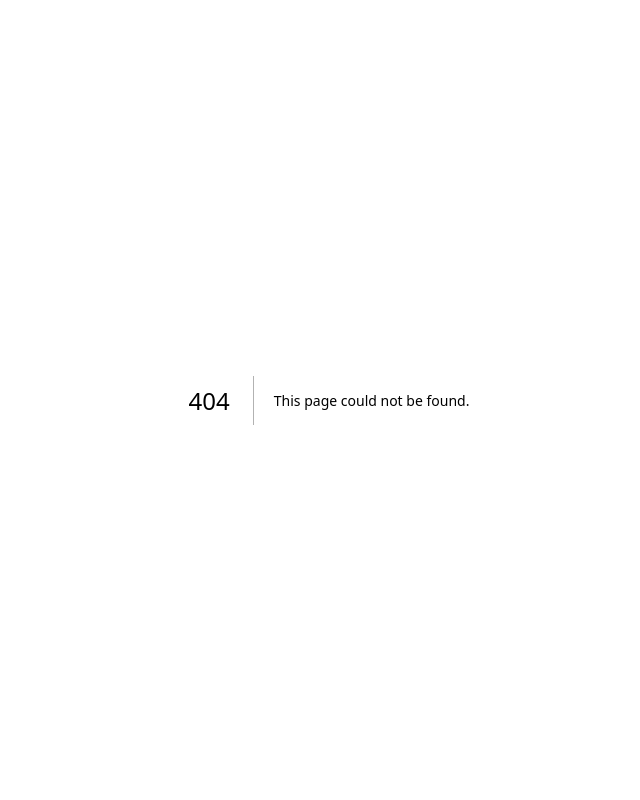
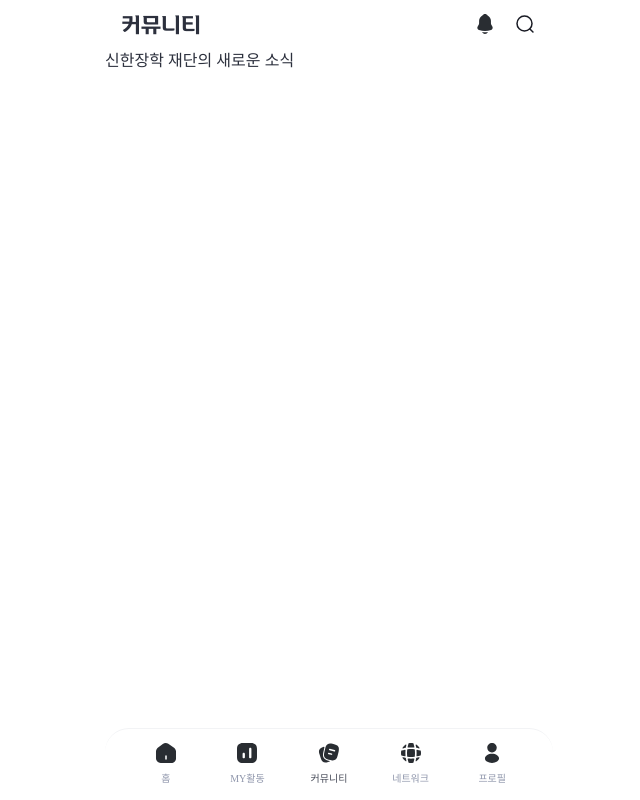
Before and after one commit to hyphens-shinhan/front-end, a Next.js app in the folder hyphens-shinhan/: page /community/shinhan-notice in a window 1280 px wide. Before the commit this address had no page. Shown: the whole page, without its empty margins (311-951 px from the left). Built offline with nearby package versions, Linux system fonts and the light colour scheme; a web font is replaced by a local one.

Commit message:
feat: 커뮤니티 신한장학재단 공지 페이지 생성 및 라우트 등록

```diff
--- /dev/null
+++ b/hyphens-shinhan/src/app/(main)/community/shinhan-notice/page.tsx
@@ -0,0 +1,7 @@
+export default function ShinhanNoticePage() {
+    return (
+        <div>
+            신한장학 재단의 새로운 소식
+        </div>
+    );
+}
--- a/hyphens-shinhan/src/constants/routes/community.ts
+++ b/hyphens-shinhan/src/constants/routes/community.ts
@@ -1,4 +1,5 @@
 /** 커뮤니티 라우트 상수 */
 export const COMMUNITY_ROUTES = {
-    MAIN: '/community',
-} as const;
+  MAIN: '/community',
+  SHINHAN_NOTICE: '/community/shinhan-notice',
+} as const
```
